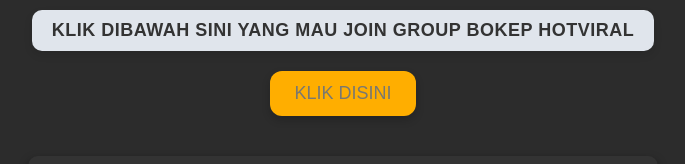
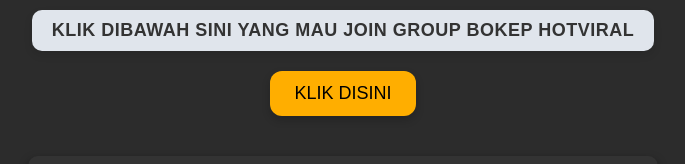
Before and after one commit to hotviralindo/XPANDASTORE, a plain HTML site: page index.html in a window 1280 px wide. Shown: the top 164 px of the page, without its empty margins (297-982 px from the left). Drawn offline with Linux system fonts and the light colour scheme.

Commit message:
Update index.html

```diff
--- a/index.html
+++ b/index.html
@@ -56,7 +56,7 @@
             border-radius: 12px;
             box-shadow: 0px 4px 8px rgba(0, 0, 0, 0.2);
             transition: background-color 0.3s ease, transform 0.3s ease;
-            color: #797871;
+            color: #000000;
             cursor: pointer;
             text-decoration: none;
             width: fit-content;
```
